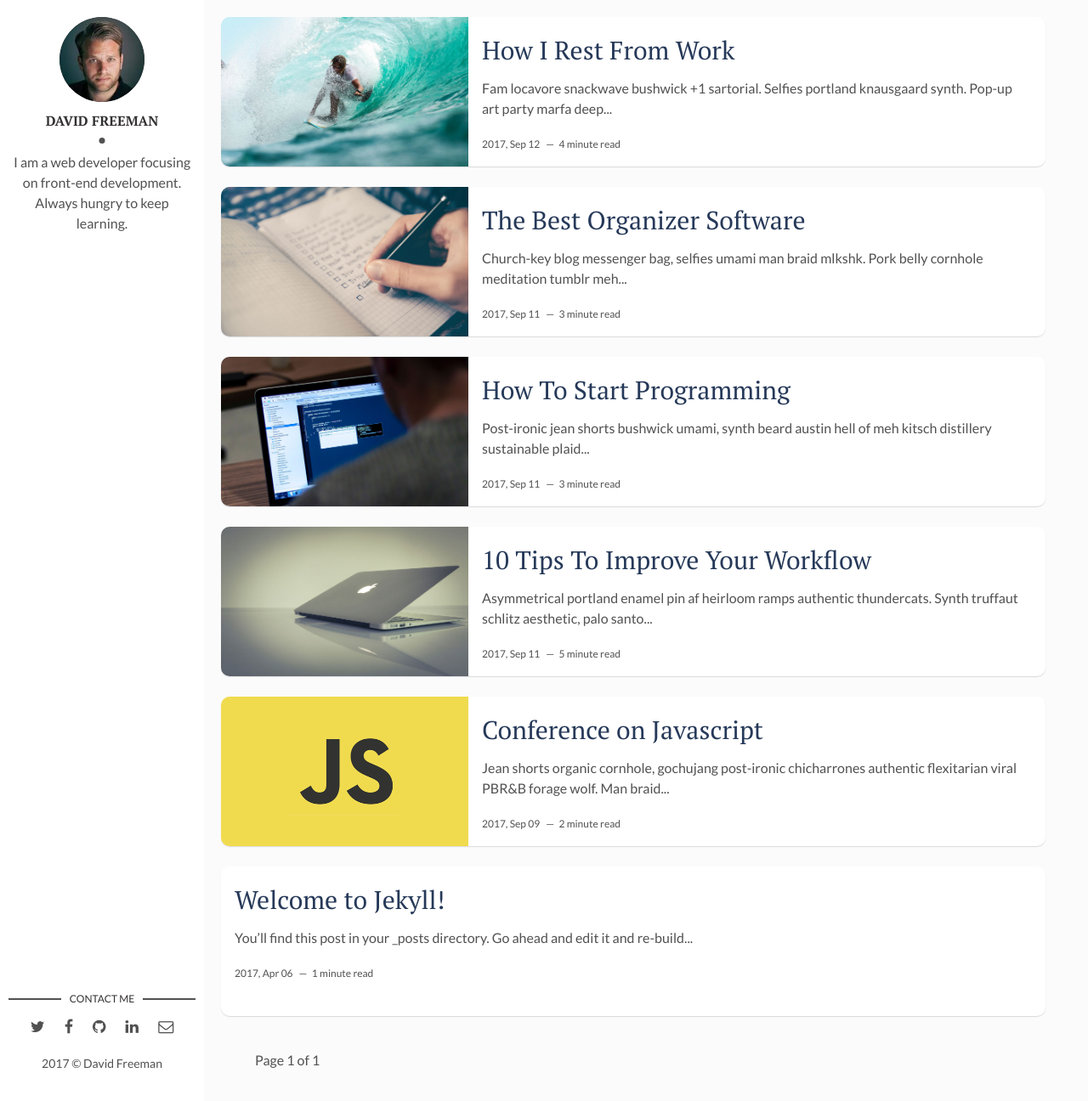
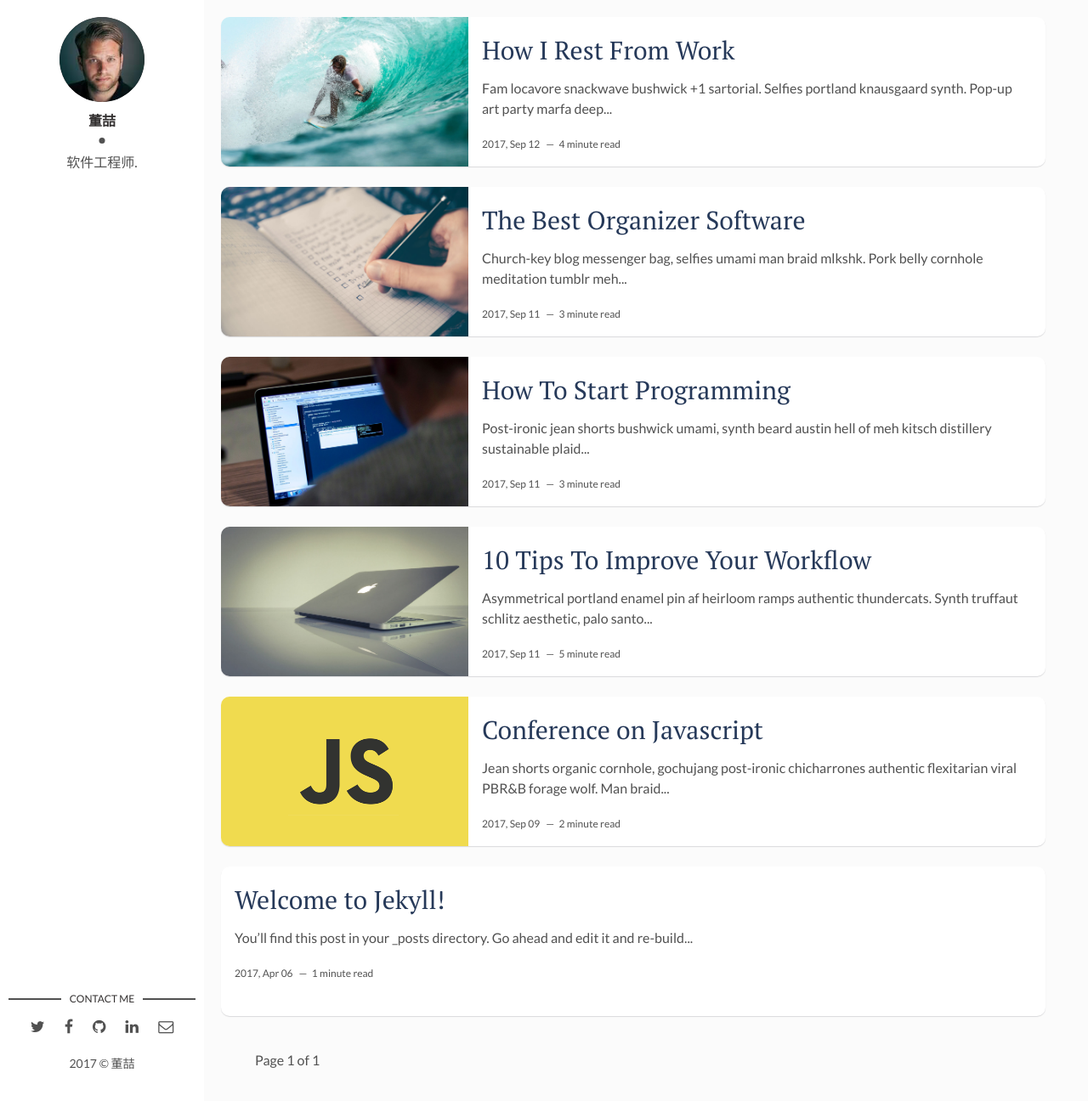
Before and after one commit to Dong-Zhe/Dong-Zhe.github.io, a Jekyll site: the page built from index.html, in a window 1280 px wide and 1296 px high. Shown: the whole window at 85% size. Built offline with Jekyll 4.4.1, drawn with Linux system fonts in a browser that asks for light colours; the list of posts is cut into pages by our own code.

Commit message:
更改readME和个人信息

```diff
--- a/_config.yml
+++ b/_config.yml
@@ -5,20 +5,20 @@ description: > # this means to ignore newlines until "baseurl:"
   Google search results) and in your feed.xml site description.
 permalink: ':title/'
 baseurl: "/" # the subpath of your site, e.g. /blog
-url: "" # the base hostname & protocol for your site, e.g. http://example.com
+url: "https://dong-zhe.github.io" # the base hostname & protocol for your site, e.g. http://example.com
 
 # Author Settings
-author: David Freeman # add your name
+author: 董喆 # add your name
 author-img: david-freeman.jpg # add your photo
-about-author: I am a web developer focusing on front-end development. Always hungry to keep learning. # add description
+about-author: 软件工程师. # add description
 twitter: # add your Twitter handle
 facebook: # add your Facebook handle
-github: artemsheludko # add your Github handle
+github: https://github.com/Dong-Zhe # add your Github handle
 linkedin: # add your Linkedin handle
-email: # add your Email address
+email: tju_dongzhe@163.com# add your Email address
 
 # Disqus
-discus-identifier: mr-brown # add your discus identifier
+discus-identifier: # add your discus identifier
 
 # Tracker
 analytics: # Google Analytics
```
Also changed, not shown: README.md, 10 other files.
